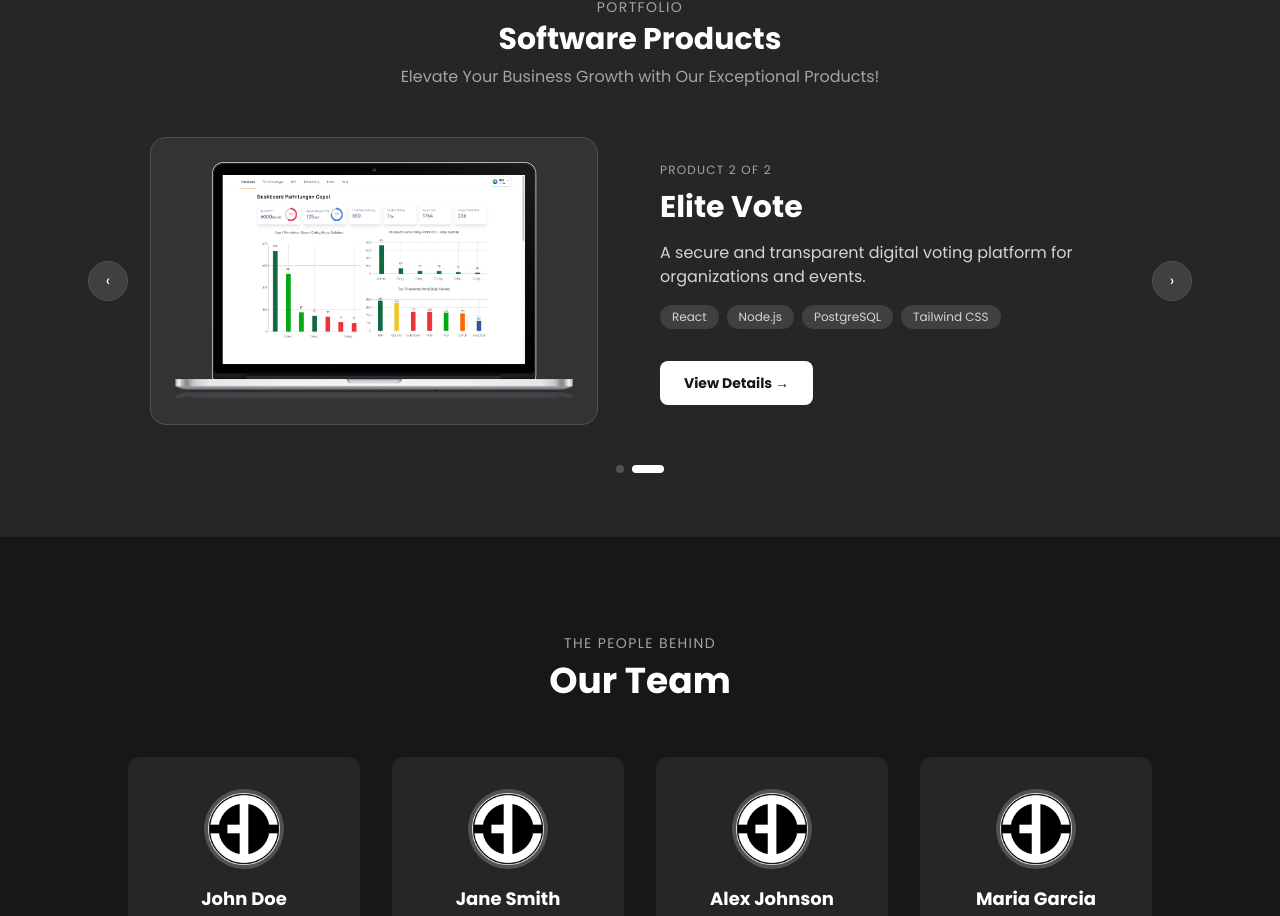
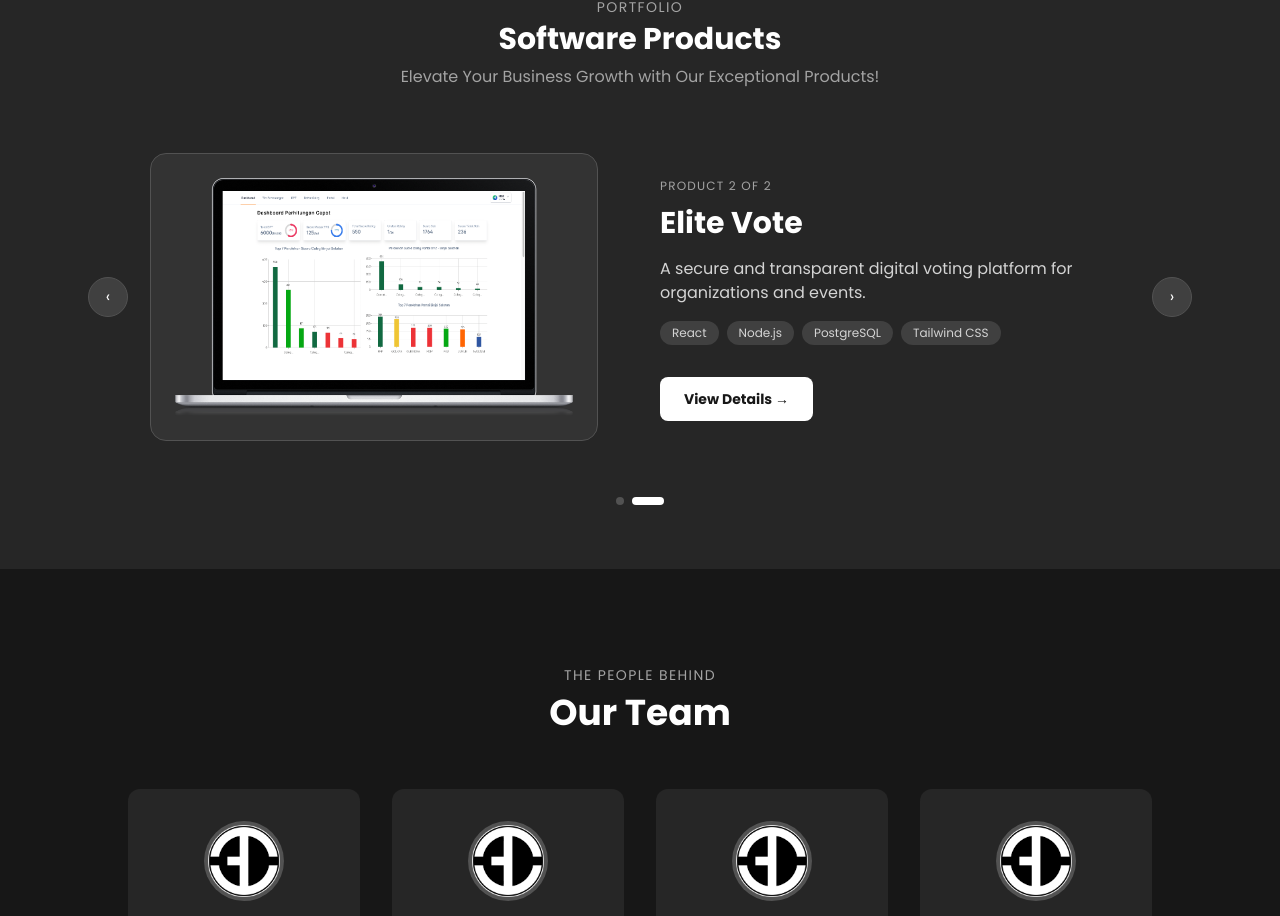
Before and after one commit to EliteGroupID/ElitePortfolio, a Next.js app: page / in a window 1280 px wide. Shown: the part 3415-4331 px from the top of the page. Built offline with nearby package versions, Linux system fonts and the light colour scheme.

Commit message:
fix: static height carousel to prevent layout shift on slide change

```diff
--- a/src/components/OurProductSection.tsx
+++ b/src/components/OurProductSection.tsx
@@ -43,10 +43,11 @@ const OurProductSection = () => {
 
       {/* Carousel */}
       <div className="relative max-w-5xl mx-auto">
-        {/* Slide */}
+        {/* Fixed-height slide wrapper */}
+        <div className="h-[420px] xl:h-[320px] overflow-hidden flex items-center">
         <div
           key={current}
-          className="flex flex-col-reverse xl:flex-row items-center gap-10 transition-opacity duration-400"
+          className="flex flex-col-reverse xl:flex-row items-center gap-10 w-full"
           style={{ opacity: animating ? 0 : 1, transition: "opacity 0.4s ease" }}
         >
           {/* Image */}
@@ -88,6 +89,7 @@ const OurProductSection = () => {
             </Link>
           </div>
         </div>
+        </div>
 
         {/* Arrows */}
         <button
```
